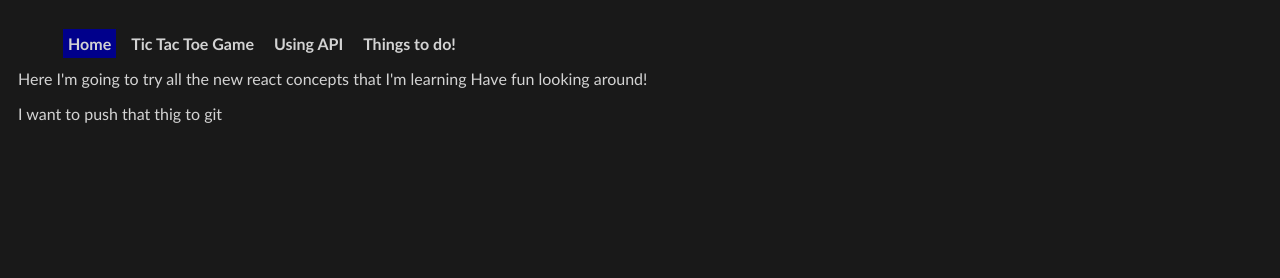
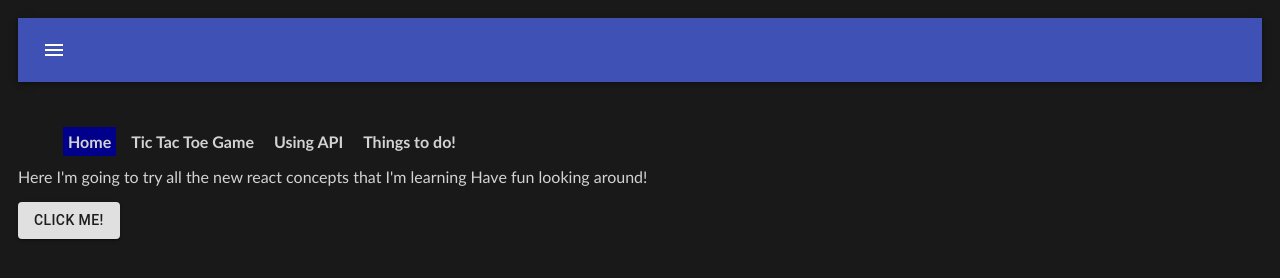
Before and after one commit to Dr-Boomerang/navigation-app, a React app: page / in a window 1280 px wide. Built offline with nearby package versions, Linux system fonts and the light colour scheme.

Commit message:
add the menu on the home screen

```diff
--- a/package.json
+++ b/package.json
@@ -3,7 +3,8 @@
   "version": "0.1.0",
   "private": true,
   "dependencies": {
-    "@material-ui/core": "^4.0.1",
+    "@material-ui/core": "^4.0.0-rc.0",
+    "@material-ui/icons": "^4.0.1",
     "axios": "^0.18.0",
     "react": "^16.8.6",
     "react-dom": "^16.8.6",
--- a/src/Home.js
+++ b/src/Home.js
@@ -1,15 +1,46 @@
 import React from 'react';
 
+import Button from '@material-ui/core/Button';
+import Drawer from '@material-ui/core/SwipeableDrawer';
+import List from '@material-ui/core/List';
+import ListItem from '@material-ui/core/ListItem';
+import ListItemText from '@material-ui/core/ListItemText';
+
+// function SwipeableTemporaryDrawer() {
+// }
+
 function Home() {
+  const [state, setState] = React.useState(false);
+
+  const sideList = (
+    <List>
+      <ListItem >
+        <ListItemText primary="hello" />
+      </ListItem>
+    </List>
+  )
+
+
+
+  function toggleDrawer() {
+    setState(!state);
+  }
+
   return(
     <div>
       <p>
         Here I'm going to try all the new react concepts that I'm learning
         Have fun looking around!
       </p>
-      <p>
-        I want to push that thig to git
-      </p>
+
+
+      <Button variant="contained" onClick={toggleDrawer}>Click Me!</Button>
+      <Drawer
+        open={state}
+        onClose={toggleDrawer}
+      >
+        {sideList}
+      </Drawer>
     </div>
   );
 }
--- a/src/Main.js
+++ b/src/Main.js
@@ -1,13 +1,56 @@
 import React from 'react';
 import { Route, NavLink, HashRouter } from 'react-router-dom';
-
 import Home from './Home';
 import Game from './TicTacToe';
 import Api from './Api';
 import Tasks from './Tasks';
 
+import AppBar from '@material-ui/core/AppBar';
+import Tabs from '@material-ui/core/Tabs';
+import Tab from '@material-ui/core/Tab';
+import Toolbar from '@material-ui/core/Toolbar';
+import IconButton from '@material-ui/core/IconButton'
+import MenuIcon from '@material-ui/icons/Menu';
+import Button from '@material-ui/core/Button'
+import Typography from '@material-ui/core/Typography';
+
+// why this one is like that?
+import { makeStyles } from '@material-ui/core/styles';
+
+const useStyles = makeStyles(theme => ({
+  root: {
+    flexGrow: 1,
+  },
+  menuButton: {
+    marginRight: theme.spacing(2),
+  },
+  title: {
+    flexGrow: 1,
+  },
+}))
+
+
 function Main () {
+  const classes = useStyles();
+
   return (
+    <div className={classes.root}>
+      <AppBar position="static">
+        <Toolbar>
+          <IconButton
+            edge="start"
+            className={classes.menuButton}
+            color="inherit"
+            aria-label="Menu"
+            onClick={() => {alert('hi')}}
+          >
+            <MenuIcon />
+          </IconButton>
+
+          </Toolbar>
+        </AppBar>
+
+
       <HashRouter>
         <div>
           <ul className="header">
@@ -25,6 +68,7 @@ function Main () {
           </div>
         </div>
       </HashRouter>
+      </div>
   );
 }
 
--- a/src/Tasks.js
+++ b/src/Tasks.js
@@ -3,7 +3,11 @@ import React from 'react';
 function Tasks () {
   return (
     <div>
-      <h1>What am I doing now?</h1>
+      <h1>Do now:</h1>
+      <ol>
+        <li>Use @material to build a nicer interface for moving around here</li>
+      </ol>
+      <h1>Do that later</h1>
         <ol>
           <li>How to make the tic-tac toe remember it's state?</li>
           <li>Put the API to work</li>
@@ -34,6 +38,7 @@ function Tasks () {
       <h3>More things to check:</h3>
       <ol>
         <li>This thing that Avi was talking about</li>
+        <li>How to deploy my React application</li>
       </ol>
       <h4>Things to remember</h4>
       <ol>
--- a/src/index.css
+++ b/src/index.css
@@ -3,6 +3,11 @@ body {
   color: lightgray;
   padding: 10px;
   font-family: Calibri;
+}
+
+/* this is not a serious solution */
+ul.header {
+  margin-top: 50px;
 }
 
 ul.header li {
@@ -19,5 +24,8 @@ ul.header li a {
 
 .active {
   background-color: darkblue;
+}
 
+Drawer {
+  background-color: darkblue;
 }
```
Also changed, not shown: 1 other file. Lines whose indentation alone changed are shown as unchanged.
